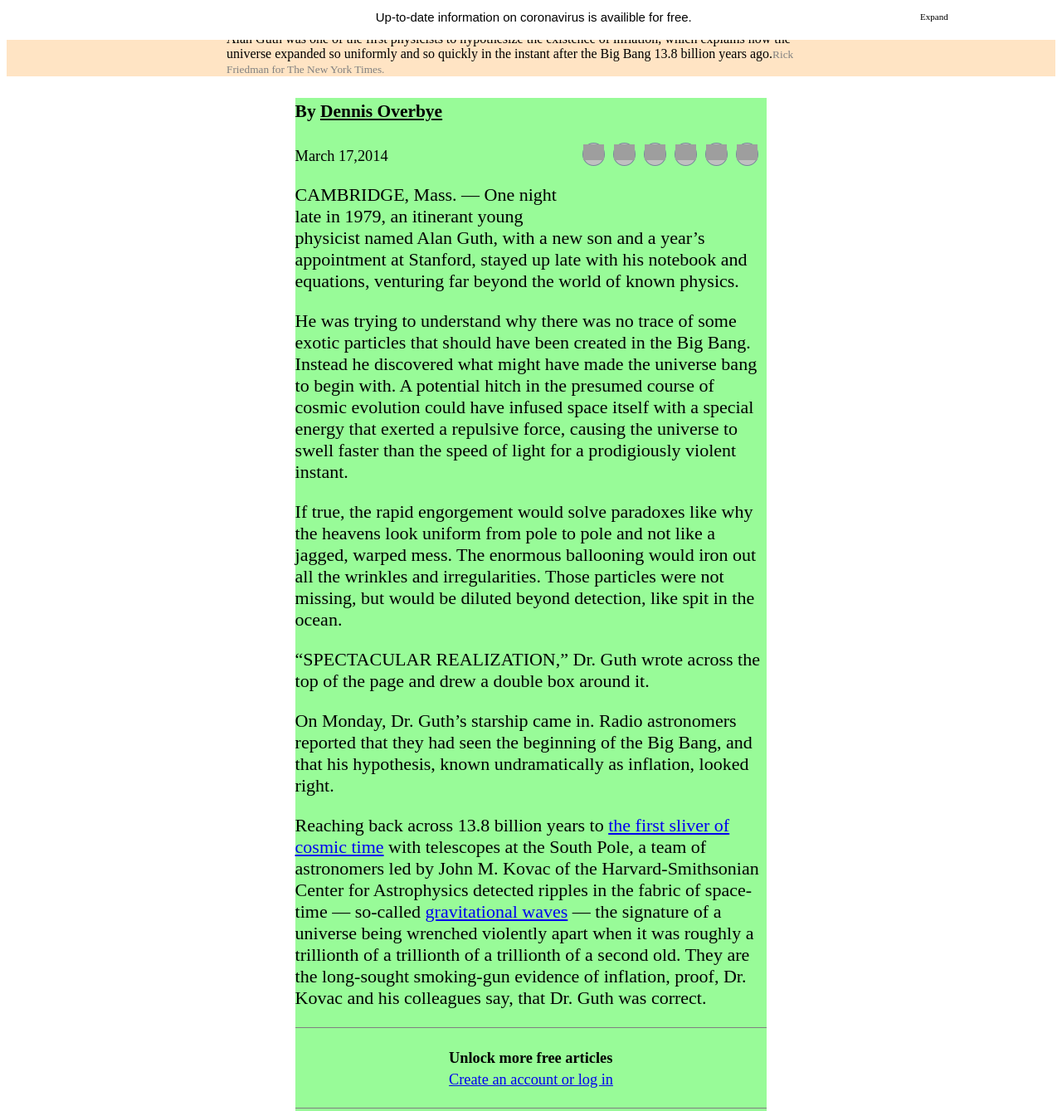
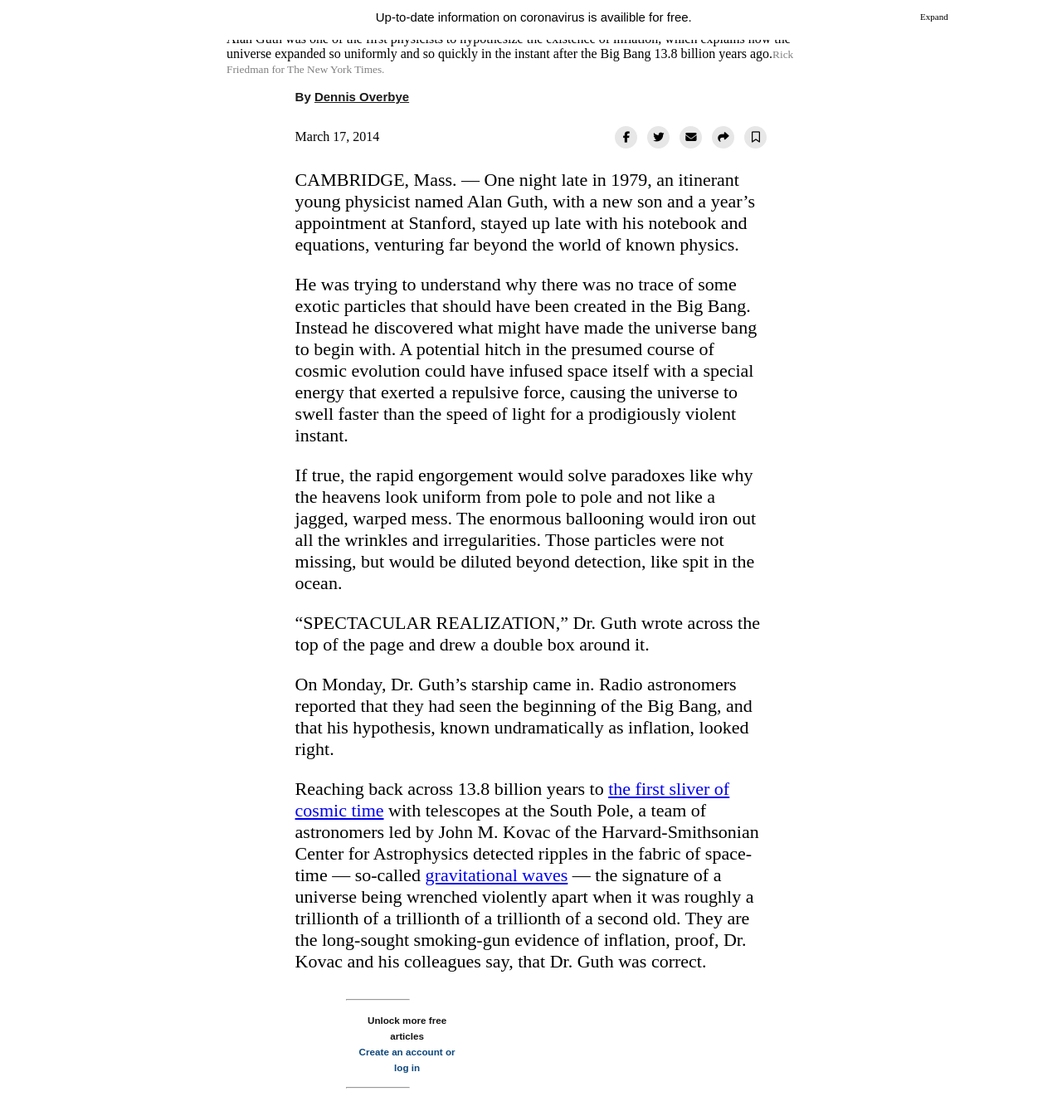
Before and after one commit to QU35TMJ/The-NYT-Article, a plain HTML site: page index.html in a window 1280 px wide. Shown: the part 752-2091 px from the top of the page at 83% size. Drawn offline with Linux system fonts and the light colour scheme; grey boxes are pictures that could not be loaded.

Commit message:
Added logo and removed section back-ground color

```diff
--- a/index.html
+++ b/index.html
@@ -24,20 +24,41 @@
         </div>
         <section>
         <div class="section-two">
-            <h3><small>By </small><small><a id="by" href="#">Dennis Overbye</a></small></h3>
+            <p id="author" class="body-container">
+                By
+                <a href="http://www.nytimes.com/by/dennis-overbye"
+                  >Dennis Overbye</a
+                >
+              </p>
 
-            <p><small>March 17,2014</small></p>
-
-                <div id="links">
-                 <ul >
-                    <li><a href="#"><img src="https://img.icons8.com/material-outlined/2x/topic.png" alt="list item 1" /></a></small></li>
-                    <li><a href="#"><img src="https://img.icons8.com/material-outlined/2x/bookmark-ribbon.png" alt="list item 2" /></a></li>
-                    <li><a href="#"><img src="https://img.icons8.com/android/2x/forward-arrow.png" alt="list item 3" /></a></li>
-                    <li><a href="#"><img src="https://img.icons8.com/material-rounded/2x/important-mail.png" alt="list item 4" /></a></li>
-                    <li><a href="#"><img src="https://img.icons8.com/android/2x/twitter.png" alt="list item 5" /></a></li>
-                    <li><a href="#"><img src="https://img.icons8.com/material-rounded/2x/facebook-f--v2.png" alt="list item 6" /></a></li>
-                 </ul>
-                </div>
+              <ul class="sharing body-container">
+                <li id="published">March 17, 2014</li>
+                <li>
+                  <button class="sharing-button">
+                    <i class="fab fa-facebook-f"></i>
+                  </button>
+                </li>
+                <li>
+                  <button class="sharing-button">
+                    <i class="fab fa-twitter"></i>
+                  </button>
+                </li>
+                <li>
+                  <button class="sharing-button">
+                    <i class="fas fa-envelope"></i>
+                  </button>
+                </li>
+                <li>
+                  <button class="sharing-button">
+                    <i class="fas fa-share"></i>
+                  </button>
+                </li>
+                <li>
+                  <button class="sharing-button" id="bookmark">
+                    <i class="far fa-bookmark"></i>
+                  </button>
+                </li>
+              </ul>
 
             <p>CAMBRIDGE, Mass. — One night late in 1979, an itinerant young
                  physicist named Alan Guth, with a new son and a year’s appointment at Stanford, stayed up late with his notebook and
@@ -48,11 +69,16 @@
             <p>On Monday, Dr. Guth’s starship came in. Radio astronomers reported that they had seen the beginning of the Big Bang, and that his hypothesis, known undramatically as inflation, looked right.</p>
             <p>Reaching back across 13.8 billion years to <a href="#">the first sliver of cosmic time</a> with telescopes at the South Pole, a team of astronomers led by John M. Kovac of the Harvard-Smithsonian Center for Astrophysics detected ripples in the fabric of space-time — so-called <a href="#">gravitational waves</a> — the signature of a universe being wrenched violently apart when it was roughly a trillionth of a trillionth of a trillionth of a second old. They are the long-sought smoking-gun evidence of inflation, proof, Dr. Kovac and his colleagues say, that Dr. Guth was correct.</p>
 
-            <div id="middle-two">
+            <div class="reminder">
+                <hr class="divider" />
+            <div >
                 <p><small><b>Unlock more free articles</b><br>
                     <a href="#">Create an account or log in</a></small>
                 </p>
             </div>
+            <hr class="divider" />
+            </div>
+
             <p>Inflation has been the workhorse of cosmology for 35 years, though many, including Dr. Guth, wondered whether it could ever be proved.</p>
             <p>If corroborated, Dr. Kovac’s work will stand as a landmark in science comparable to the recent discovery of dark energy pushing the universe apart, or of the Big Bang itself. It would open vast realms of time and space and energy to science and speculation.</p>
             <p>Confirming inflation would mean that the universe we see, extending 14 billion light-years in space with its hundreds of billions of galaxies, is only an infinitesimal patch in a larger cosmos whose extent, architecture and fate are unknowable. Moreover, beyond our own universe there might be an endless number of other universes bubbling into frothy eternity, like a pot of pasta water boiling over.</p>
@@ -94,7 +120,9 @@
                     <b>EXPANSION</b>  Returning to our coffee, imagine a single, central pot expanding faster than light and cooling to an even temperature as it expands. That is something like inflation. And the structure of the universe mirrors the froth and foam of the original pot.</p>
 
                 </div>
-                <p>By LARRY BUCHANAN and JONATHAN CORUM</p>
+
+                <p id="theory-author">By LARRY BUCHANAN and JONATHAN CORUM</p>
+
             </div>
             <!--Section two continues-->
             <div class="section-two-continues">
@@ -271,7 +299,7 @@
                 </div>
                 <nav class="bottom-nav">
                     <div class="top-bar">
-                        <div class="logo-2"><a href="https://www.nytimes.com/"><img src="Images/nyt.png" alt=""></a></div>
+                        <div class="logo-2"><a href="https://www.nytimes.com/"><img src="media/logo.PNG" alt=""></a></div>
                         <a href="https://www.nytimes.com/">Go to Home Page »</a>
                     </div>
                     <div class="more-links">
--- a/style.css
+++ b/style.css
@@ -5,15 +5,13 @@
     height: 50px;
     top:0;
     left:0;
-    background-color: aquamarine;
-
-
+    background-color: white;
 }
 .header img{
     width: 15px;
     /*height: 15px;*/
     margin-top: 1.3%;
-    margin-left:10px ;
+    margin-left:10px;
 }
 .header p{
     text-align: center;
@@ -28,15 +26,13 @@
     height: 30px;
     font-size: 10px;
     text-align: center;
-    background-color:rgb(82, 74, 153);
+    background-color:rgb(86, 123, 149);
     color: white;
 
 }
 
 .section-one{
     margin-top: 3.5%;
-    background-color: bisque;
-
 }
 .section-one h3{
  text-align: left;
@@ -58,51 +54,101 @@
     color: gray;
 }
 .section-two{
-    background-color: palegreen;
     width: 45%;
     margin: auto;
     font-size: 22px;
 
 }
-#by{
-    color: black;
+
+#author {
+    font-weight: bold;
+    font-family: Arial, Helvetica, sans-serif;
+    font-size: 15px;
+    color: #1b1b1b;
   }
-#by:hover{
+
+  #author a {
+    color: #1b1b1b;
+  }
+  #author a:hover{
+      text-decoration: none;
+  }
+  .sharing, .sharing-button li{
+      list-style: none;
+  }
+
+  .sharing {
+    margin: 25px auto;
+    position: relative;
+    display: flex;
+    flex-flow: row nowrap;
+    justify-items: flex-end;
+    align-items: center;
+  }
+
+  .sharing-button {
+    border-radius: 50%;
+    box-sizing: border-box;
+    width: 27px;
+    height: 27px;
+    border: none;
+    margin-left: 12px;
+    background-color: #e7e7e7;
+    outline: none;
+  }
+
+  .sharing-button:hover {
+    background-color: white;
+    border-style: solid;
+    border-color: #b1b1b1;
+    border-width: 1px;
+    cursor: pointer;
+  }
+
+#published {
+    font-size: 16px;
+    margin-right: auto;
+    margin-left: -40px;
+  }
+
+/*Reminder */
+.reminder {
+    width: 200px;
+    font-size: 14px;
+    margin: 0 auto;
+    margin-bottom: 30px;
+    text-align: center;
+    display: inline-block;
+  }
+
+.reminder p {
+    padding-bottom: 0 !important;
+    color: rgb(20, 20, 20);
+    font-family: Arial, Helvetica, sans-serif;
+    line-height: 18px;
+    font-weight: bold;
+  }
+
+ .reminder div {
+    margin-left: 35%;
+  }
+
+  .reminder a {
+    color: rgb(15, 72, 124);
     text-decoration: none;
   }
 
-#links li{
-    list-style: none;
-    float:right;
-    margin-top: -50px;
-    margin-bottom: 60px;
-    margin-right: 10px;
-    border-radius: 50%;
-    border: 1px solid lightslategrey;
-    background-color: silver;
-
-}
-#links li:hover{
-    background-color: transparent;
-}
-#links img{
-    width: 25px;
-
+  .reminder hr {
+    width: 75px;
+    background-color: rgb(167, 167, 167);
+    margin: 10px auto;
   }
 
-#middle-two{
-    display:flex;
-    border-top: 1px solid grey;
-    border-bottom: 1px solid grey;
-    justify-content: center;
-
-}
 .section-three{
-
     width: 70%;
-
     margin-left: 15%;
 }
+
 .section-three h3{
     line-height: 1.5rem;
     font-weight: 700;
@@ -128,11 +174,14 @@
     height: 200px;
 
 }
+
 .section-two-continues{
-    background-color: palegreen;
     width: 45%;
     margin: auto;
     font-size: 22px;
+}
+.section-two-continues iframe, .section-two-continues img{
+    width: 100%;
 }
 #video-details, #telescope, #ftr-stwo{
     font-size: 20px;
@@ -148,14 +197,19 @@ color: gray;
 #ftr-stwo a:hover{
     text-decoration: none;
 }
-/*.commentbtn{
-    width: 300px;
-    height: 50px;
+#comments-button {
+    margin-right: auto;
+    margin-left: -40px;
+    margin-bottom: 10px;
+  }
+
+ #comments-button button {
+    padding: 10px 100px;
+    font-size: 16px;
     background-color: rgb(86, 123, 149);
     color: white;
-    margin-bottom: 5px;
     border-radius: 5px;
-}*/
+  }
 .bottom-section {
     max-width: 1300px;
     margin: 0 auto;
```
Also changed, not shown: media/logo.PNG (added). Lines whose indentation alone changed are shown as unchanged.
